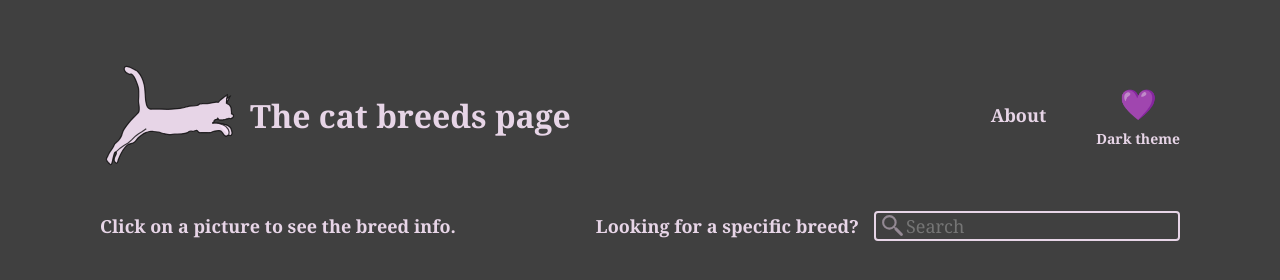
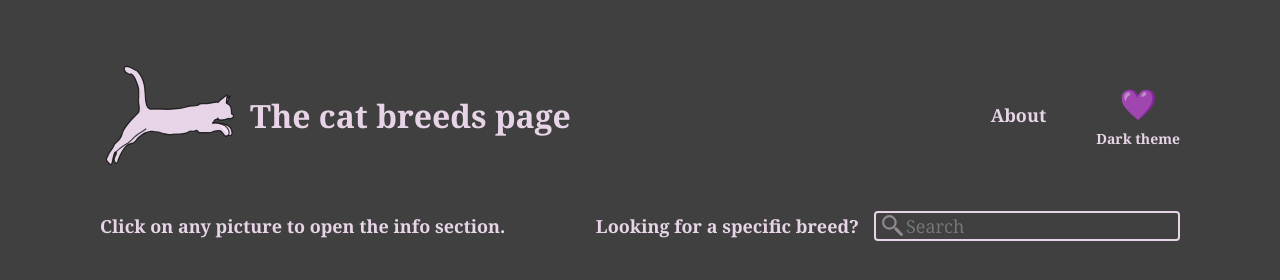
Before and after one commit to vsm-dv/the-cat-breeds-page, a plain HTML site: page index.html in a window 1280 px wide. Drawn offline with Linux system fonts and the light colour scheme; no server answers.

Commit message:
The cat breeds page

```diff
--- a/index.html
+++ b/index.html
@@ -27,7 +27,7 @@
 
     <main>
         <div class="main-start">
-            <p>Click on a picture to see the breed info.</p>
+            <p>Click on any picture to open the info section.</p>
             <div class="search-start">
                 <span>Looking for a specific breed?</span>
                 <input type="text" placeholder="Search">
```
Also changed, not shown: 1 other file.
